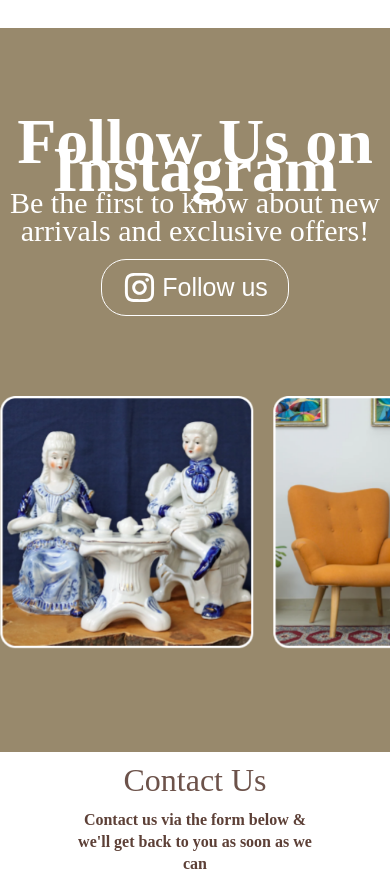
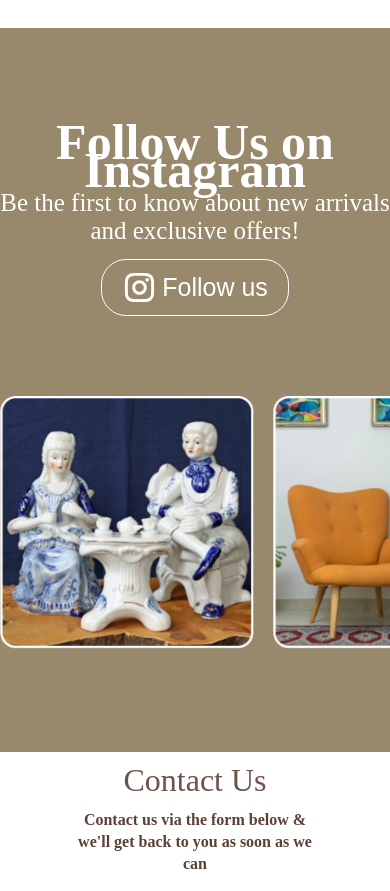
Before and after one commit to Narek223/AbcVintage, a React (Create React App) app: page /AboutUs in a window 390 px wide. Shown: the part 5546-6437 px from the top of the page. Built offline with nearby package versions, Linux system fonts and the light colour scheme; a web font is replaced by a local one.

Commit message:
changes to the follow page

```diff
--- a/src/Components/AboutUs/AboutUsItem/Aboutusitem.jsx
+++ b/src/Components/AboutUs/AboutUsItem/Aboutusitem.jsx
@@ -1,5 +1,5 @@
 import React from 'react'
-import styles from "./aboutusItem.module.scss"
+import styles from "./aboutusitem.module.scss"
 
 
 export default function ({data}) {
--- a/src/Components/FollowOninstagram/followus.module.scss
+++ b/src/Components/FollowOninstagram/followus.module.scss
@@ -56,20 +56,33 @@
 
     .image {
       width: 100%;
-        img{
+      img {
         width: 100%;
       }
-
     }
   }
 }
 
-  @media screen and (max-width: 1600px) {
+@media screen and (max-width: 1450px) {
   .followusContainer {
     min-height: 300px;
     max-height: 1000px;
-.followusText{
-
+    .followusText {
+      h1 {
+        font-size: 50px;
       }
     }
   }
+}
+@media screen and (max-width: 1010px) {
+  .followusContainer {
+    .followusText {
+      h1 {
+        font-size: 50px;
+      }
+      p{
+        font-size:25px;
+      }
+    }
+  }
+}
```
Lines whose indentation alone changed are shown as unchanged.
